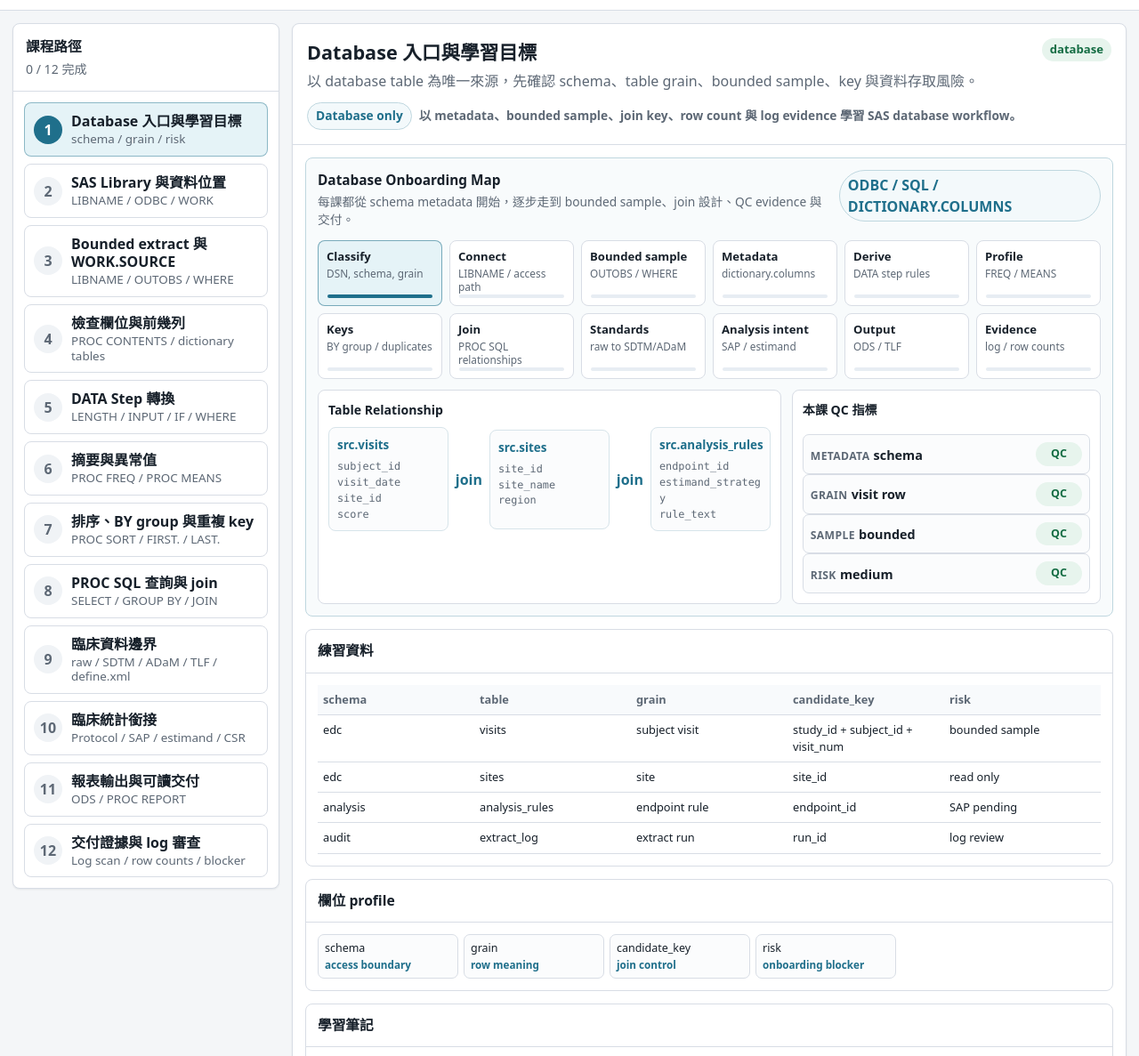
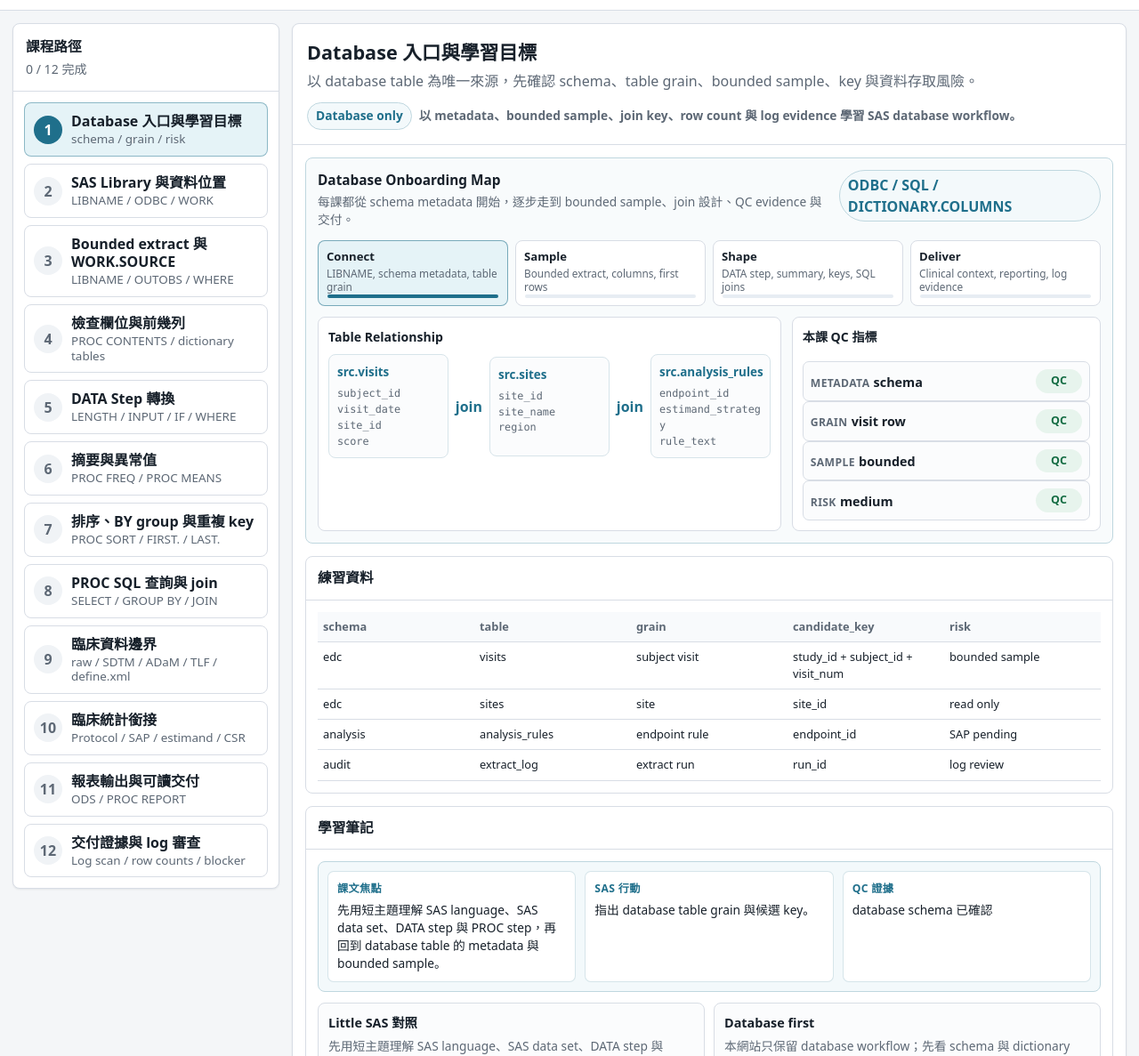
Before and after one commit to HectorCIW/sas-data-onboarding-tutor, a plain HTML site: page teaching-site/index.html in a window 1280 px wide. Shown: the part 63-1250 px from the top of the page at 89% size. Drawn offline with Linux system fonts and the light colour scheme.

Commit message:
Remove redundant lesson UI items

```diff
--- a/teaching-site/index.html
+++ b/teaching-site/index.html
@@ -270,20 +270,6 @@
       color: var(--muted);
     }
 
-    .pill {
-      display: inline-flex;
-      justify-content: center;
-      align-items: center;
-      min-height: 26px;
-      padding: 3px 9px;
-      border-radius: 999px;
-      background: var(--green-soft);
-      color: var(--green);
-      font-weight: 800;
-      font-size: .82rem;
-      white-space: nowrap;
-    }
-
     .source-status {
       display: flex;
       flex-wrap: wrap;
@@ -343,7 +329,7 @@
 
     .flow-rail {
       display: grid;
-      grid-template-columns: repeat(6, minmax(0, 1fr));
+      grid-template-columns: repeat(4, minmax(0, 1fr));
       gap: 8px;
       margin-bottom: 12px;
     }
@@ -539,41 +525,6 @@
       background: #f8fafc;
       color: var(--muted);
       font-weight: 800;
-    }
-
-    .profile-bars {
-      display: grid;
-      grid-template-columns: repeat(auto-fit, minmax(132px, 158px));
-      justify-content: start;
-      gap: 6px;
-    }
-
-    .bar-row {
-      display: grid;
-      grid-template-columns: 1fr;
-      align-content: center;
-      gap: 2px;
-      min-height: 46px;
-      padding: 6px 7px;
-      border: 1px solid var(--line);
-      border-radius: 7px;
-      background: #fbfcfd;
-      font-size: .78rem;
-      overflow: hidden;
-    }
-
-    .bar-row span,
-    .bar-row strong {
-      min-width: 0;
-      overflow-wrap: anywhere;
-      word-break: break-word;
-    }
-
-    .bar-row strong {
-      color: var(--accent);
-      font-size: .73rem;
-      line-height: 1.25;
-      text-align: left;
     }
 
     .code-tools {
@@ -992,7 +943,7 @@
       <aside class="sidebar" aria-label="課程模組">
         <div class="section-head">
           <h2>課程路徑</h2>
-          <p id="progress-label">0 / 5 完成</p>
+          <p id="progress-label">0 / 12 完成</p>
         </div>
         <nav class="module-list" id="module-list"></nav>
       </aside>
@@ -1004,7 +955,6 @@
               <h2 id="lesson-title"></h2>
               <p id="lesson-objective"></p>
             </div>
-            <span class="pill" id="source-pill">database</span>
           </div>
           <div class="source-status" aria-label="固定資料入口">
             <span class="db-badge">Database only</span>
@@ -1020,7 +970,7 @@
             </div>
             <span class="db-badge">ODBC / SQL / DICTIONARY.COLUMNS</span>
           </div>
-          <div class="flow-rail" id="database-flow"></div>
+          <div class="flow-rail" id="database-flow" aria-label="Database 四階段流程"></div>
           <div class="visual-grid">
             <div class="relationship-map">
               <h4>Table Relationship</h4>
@@ -1039,13 +989,6 @@
               <h3>練習資料</h3>
               <div class="panel-body">
                 <table class="mini-table" id="sample-table"></table>
-              </div>
-            </section>
-
-            <section class="panel" style="margin-top: 14px;">
-              <h3>欄位 profile</h3>
-              <div class="panel-body">
-                <div class="profile-bars" id="profile-bars"></div>
               </div>
             </section>
 
@@ -1222,19 +1165,11 @@
       }
     };
 
-    const databaseFlow = [
-      ['orient', 'Classify', 'DSN, schema, grain'],
-      ['library', 'Connect', 'LIBNAME / access path'],
-      ['import', 'Bounded sample', 'OUTOBS / WHERE'],
-      ['inspect', 'Metadata', 'dictionary.columns'],
-      ['transform', 'Derive', 'DATA step rules'],
-      ['summarize', 'Profile', 'FREQ / MEANS'],
-      ['sortBy', 'Keys', 'BY group / duplicates'],
-      ['sql', 'Join', 'PROC SQL relationships'],
-      ['clinical', 'Standards', 'raw to SDTM/ADaM'],
-      ['biostats', 'Analysis intent', 'SAP / estimand'],
-      ['report', 'Output', 'ODS / TLF'],
-      ['validate', 'Evidence', 'log / row counts']
+    const databaseStages = [
+      ['Connect', 'LIBNAME, schema metadata, table grain', ['orient', 'library']],
+      ['Sample', 'Bounded extract, columns, first rows', ['import', 'inspect']],
+      ['Shape', 'DATA step, summary, keys, SQL joins', ['transform', 'summarize', 'sortBy', 'sql']],
+      ['Deliver', 'Clinical context, reporting, log evidence', ['clinical', 'biostats', 'report', 'validate']]
     ];
 
     const relationshipTables = [
@@ -1837,7 +1772,6 @@
 
     const moduleList = document.getElementById('module-list');
     const sampleTable = document.getElementById('sample-table');
-    const profileBars = document.getElementById('profile-bars');
     const codeBox = document.getElementById('sas-code');
     const compileStatus = document.getElementById('compile-status');
     const compileSummary = document.getElementById('compile-summary');
@@ -2083,15 +2017,8 @@
       sampleTable.innerHTML = `${header}<tbody>${rows}</tbody>`;
     }
 
-    function renderBars(profile) {
-      profileBars.innerHTML = profile.profiles.map(([name, role]) => `<div class="bar-row">
-        <span>${escapeHtml(name)}</span>
-        <strong>${escapeHtml(role)}</strong>
-      </div>`).join('');
-    }
-
     function renderDatabaseVisual(module) {
-      document.getElementById('database-flow').innerHTML = databaseFlow.map(([id, label, detail]) => `<div class="flow-node ${id === module.id ? 'active' : ''}">
+      document.getElementById('database-flow').innerHTML = databaseStages.map(([label, detail, moduleIds]) => `<div class="flow-node ${moduleIds.includes(module.id) ? 'active' : ''}">
         <strong>${escapeHtml(label)}</strong>
         <span>${escapeHtml(detail)}</span>
       </div>`).join('');
@@ -2154,15 +2081,12 @@
 
     function render() {
       const module = currentModule();
-      const sourceMeta = sourceProfiles.database;
       const profile = currentPractice(module, activeSource);
       document.getElementById('lesson-title').textContent = module.title;
       document.getElementById('lesson-objective').textContent = module.objective;
-      document.getElementById('source-pill').textContent = sourceMeta.label;
       codeBox.value = currentCode(module);
       renderModules();
       renderTable(profile);
-      renderBars(profile);
       renderDatabaseVisual(module);
       renderLessonNotes(module);
       resetRunOutput();
```
